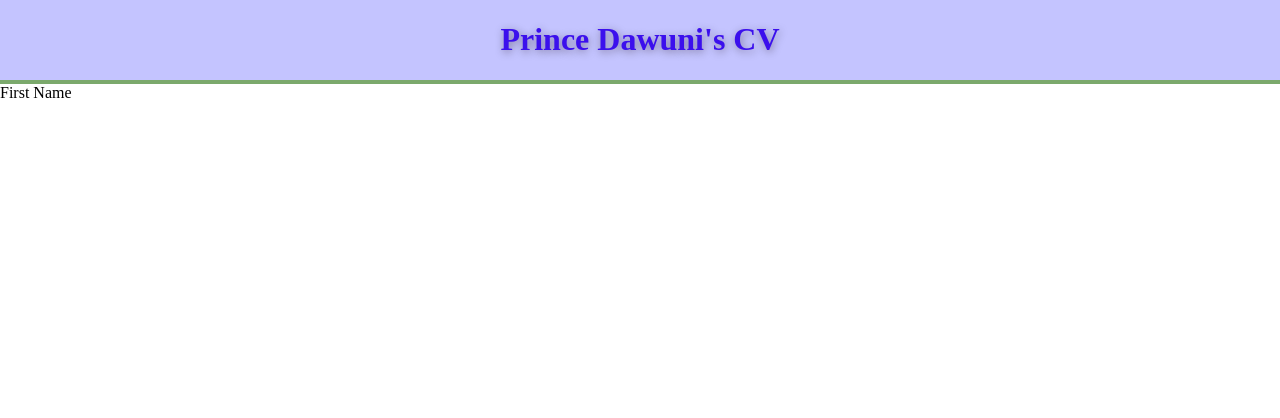
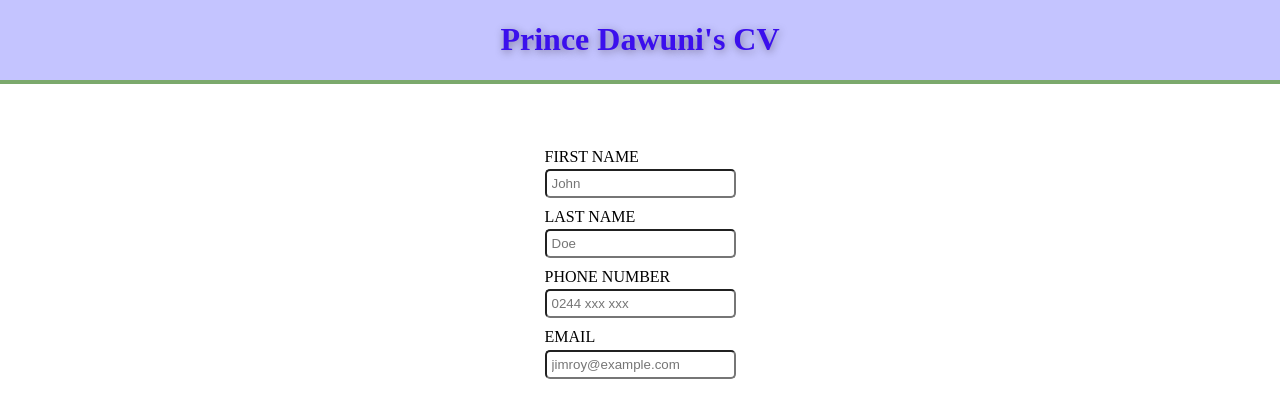
Before and after one commit to Devkass7/CV-APP, a React (Vite) app in the folder cv-app/: page / in a window 1280 px wide. Shown: the top 418 px of the page. Built offline with nearby package versions, Linux system fonts and the light colour scheme.

Commit message:
feat(form): add input fields with labels and styling

```diff
--- a/cv-app/src/components/Forms/General.jsx
+++ b/cv-app/src/components/Forms/General.jsx
@@ -1,6 +1,21 @@
 
 export default function General(){
     return <>
-    <label htmlFor="fname">First Name</label>
+    <div>
+    <label htmlFor="fname">FIRST NAME</label>
+    <input type="text" id="fname" placeholder="John" /></div>
+
+    <div>
+    <label htmlFor="lname">LAST NAME</label>
+    <input type="text" id="lname" placeholder="Doe" />
+</div>
+<div>
+    <label htmlFor="phone">PHONE NUMBER</label>
+    <input type="tel" id="phone" placeholder="0244 xxx xxx" />
+</div>
+
+<div>
+    <label htmlFor="email">EMAIL</label>
+    <input type="email" id="email" placeholder="jimroy@example.com" /></div>
     </>
 }
--- a/cv-app/src/styles.css
+++ b/cv-app/src/styles.css
@@ -16,5 +16,26 @@ header{
         color: #3b0fed;
         text-shadow: 1px 2px 9px #13040465;
         font-weight: bold;
+
     }
 }
+
+
+form{
+    display:flex;
+    flex-direction: column;
+    gap: 10px;
+    justify-content: center;
+    align-items: center;
+    margin-top: 4rem;
+
+
+    input{
+        display: block;
+        margin-top: 0.2rem;
+        padding: 5px;
+        border-radius: 5px;
+
+
+    }
+}
```
